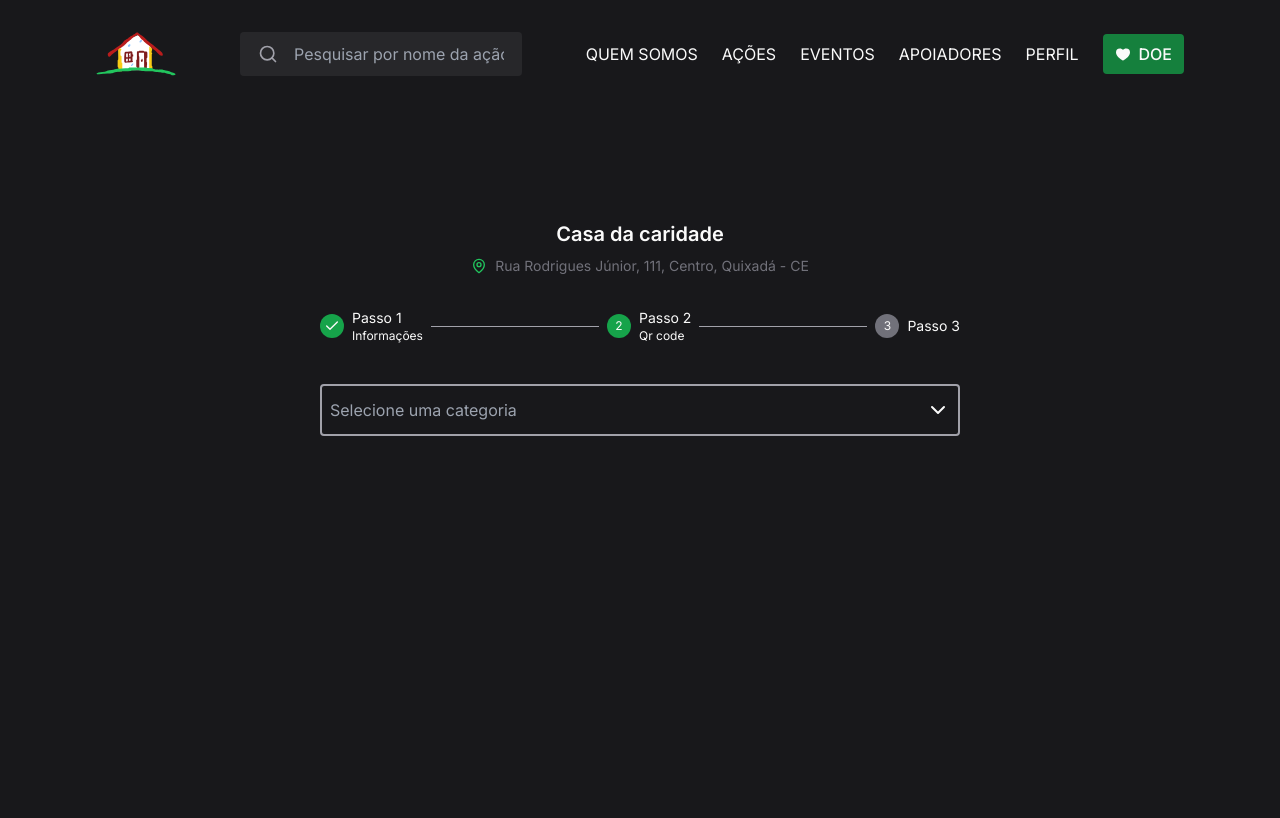
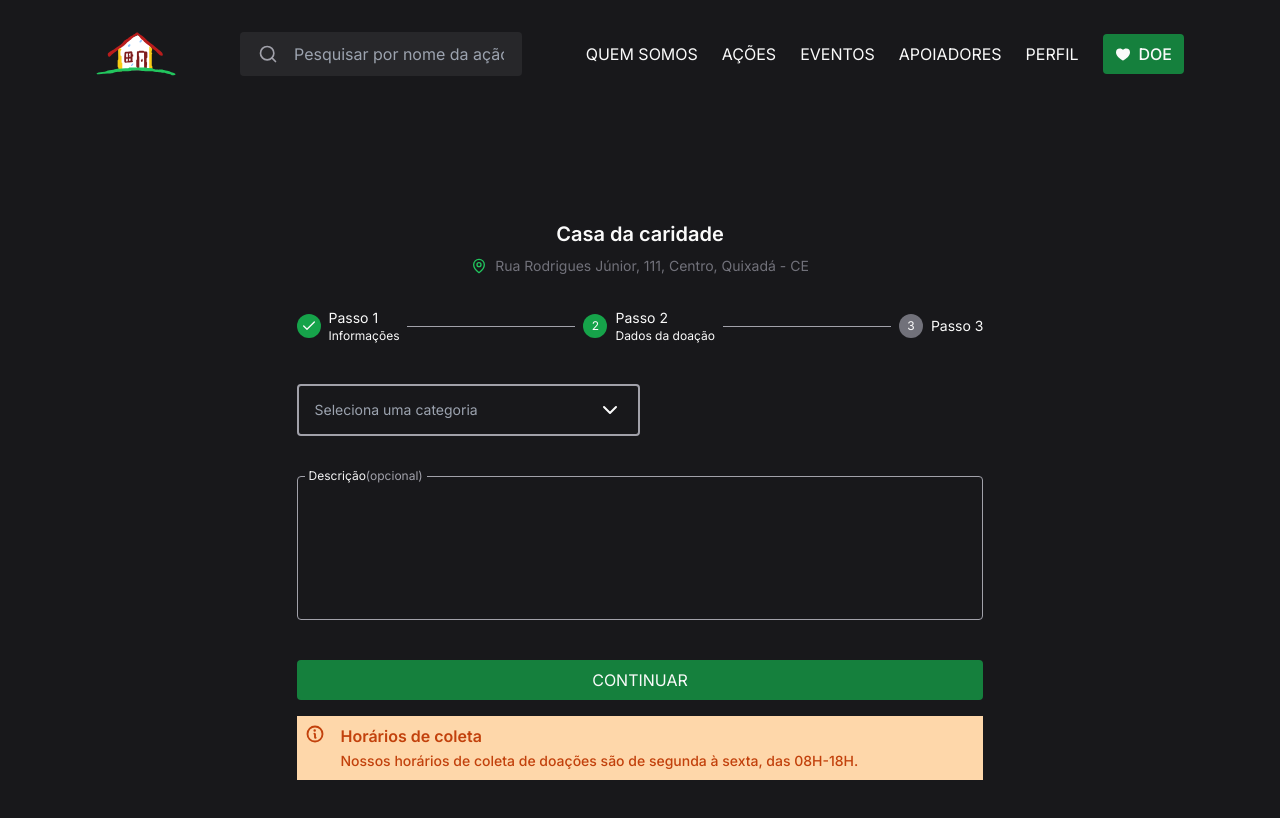
Before and after one commit to gabrielsouzam/abrace-cdc, a React (Vite) app: page /donate/other in a window 1280 px wide. Shown: the top 818 px of the page. Built offline with nearby package versions, Linux system fonts and the light colour scheme.

Commit message:
Finalização das telas da aba de doações

```diff
--- a/src/pages/_layouts/app.tsx
+++ b/src/pages/_layouts/app.tsx
@@ -1,11 +1,10 @@
-
 import { Outlet } from 'react-router-dom'
 
 import { AppHeader } from './components/app-header'
 
 export function AppLayout() {
   return (
-    <div className="mb-24 text-zinc-50 ">
+    <div className="pb-24 text-zinc-50 ">
       <AppHeader />
       <Outlet />
     </div>
--- a/src/pages/app/donate/donation/components/donation-stage.tsx
+++ b/src/pages/app/donate/donation/components/donation-stage.tsx
@@ -4,9 +4,13 @@ import { Line } from './line'
 
 interface DonationStageProps {
   stage: number
+  type?: 'monetary' | 'other'
 }
 
-export function DonationStage({ stage }: DonationStageProps) {
+export function DonationStage({
+  stage,
+  type = 'monetary',
+}: DonationStageProps) {
   return (
     <div className="mb-10 flex items-center space-x-2">
       <div className="flex items-center gap-2">
@@ -28,7 +32,15 @@ export function DonationStage({ stage }: DonationStageProps) {
         </span>
         <div className="flex flex-col">
           <span className="text-sm">Passo 2</span>
-          {stage > 1 ? <span className="text-xs">Qr code</span> : <></>}
+          {stage > 1 ? (
+            type === 'monetary' ? (
+              <span className="text-xs">Qr code</span>
+            ) : (
+              <span className="text-xs">Dados da doação</span>
+            )
+          ) : (
+            <></>
+          )}
         </div>
       </div>
       <Line />
--- a/src/pages/app/donate/donation/other-donation.tsx
+++ b/src/pages/app/donate/donation/other-donation.tsx
@@ -1,36 +1,129 @@
+import { Info } from '@phosphor-icons/react'
 import * as Select from '@radix-ui/react-select'
-import { ChevronDown } from 'lucide-react'
+import { CheckIcon, ChevronDownIcon } from 'lucide-react'
+import { Controller, useForm } from 'react-hook-form'
+import { useNavigate } from 'react-router-dom'
+import { z } from 'zod'
 
 import { DonationStage } from './components/donation-stage'
+
+const otherDonationSchema = z.object({
+  category: z.string(),
+  description: z.string().optional(),
+})
+
+type OtherDonationForm = z.infer<typeof otherDonationSchema>
+
 export function OtherDonation() {
+  const navigate = useNavigate()
+  const { handleSubmit, register, control } = useForm<OtherDonationForm>()
+
+  function handleOtherDonation(data: OtherDonationForm) {
+    console.log(data)
+
+    navigate('/donate/success')
+  }
+
   return (
     <div>
-      <DonationStage stage={2} />
+      <DonationStage stage={2} type="other" />
 
-      <form>
-        <Select.Root>
+      <form
+        className="mb-4 flex flex-col"
+        onSubmit={handleSubmit(handleOtherDonation)}
+      >
+        <Controller
+          control={control}
+          name="category"
+          render={({ field }) => {
+            return (
+              <Select.Root onValueChange={field.onChange} value={field.value}>
                 <Select.Trigger
-            aria-label="Categoria"
-            className="inline-flex w-full items-center justify-between rounded border-2 border-solid border-zinc-400 px-2 py-3 focus:outline-none data-[placeholder]:text-gray-400"
+                  className="mb-6 inline-flex w-1/2 items-center justify-between gap-1 rounded border-2 border-solid
+                border-zinc-400 bg-transparent px-4 py-3 text-sm outline-none focus:shadow-[0_0_0_1px]
+                focus:shadow-white data-[placeholder]:text-gray-400"
+                  aria-label="Food"
                 >
-            <Select.Value placeholder="Selecione uma categoria" />
-            <Select.Icon className="h-6 w-6 text-zinc-50">
-              <ChevronDown />
+                  <Select.Value placeholder="Seleciona uma categoria" />
+                  <Select.Icon className="text-zinc-50">
+                    <ChevronDownIcon />
                   </Select.Icon>
                 </Select.Trigger>
                 <Select.Portal>
-            <Select.Content className=" overflow-hidden rounded-md bg-white shadow-[0px_10px_38px_-10px_rgba(22,_23,_24,_0.35),0px_10px_20px_-15px_rgba(22,_23,_24,_0.2)]">
-              <Select.Viewport className="p-2">
+                  <Select.Content className=" overflow-hidden rounded-md bg-zinc-800 shadow-[0px_10px_38px_-10px_rgba(22,_23,_24,_0.35),0px_10px_20px_-15px_rgba(22,_23,_24,_0.2)]">
+                    <Select.Viewport className="p-1">
                       <Select.Group>
-                  <Select.Label>Categorias</Select.Label>
-                  <Select.Item value="roupa">Roupa</Select.Item>
-                  <Select.Item value="comida">comida</Select.Item>
+                        <Select.Label className="px-6 py-2 text-sm text-zinc-300">
+                          Categorias
+                        </Select.Label>
+                        <Select.Item
+                          value="Roupa"
+                          className="relative flex h-7 select-none items-center rounded px-6 text-sm text-zinc-100 hover:cursor-pointer data-[disabled]:pointer-events-none data-[highlighted]:bg-zinc-600 data-[disabled]:text-zinc-600 data-[highlighted]:text-zinc-300 data-[highlighted]:outline-none"
+                        >
+                          <Select.ItemText>Roupa</Select.ItemText>
+                          <Select.ItemIndicator className="absolute left-1 inline-flex h-4 w-4 items-center justify-center">
+                            <CheckIcon />
+                          </Select.ItemIndicator>
+                        </Select.Item>
+                        <Select.Item
+                          value="Alimento"
+                          className="relative flex h-7 select-none items-center rounded px-6 text-sm text-zinc-100 hover:cursor-pointer data-[disabled]:pointer-events-none data-[highlighted]:bg-zinc-600 data-[disabled]:text-zinc-600 data-[highlighted]:text-zinc-300 data-[highlighted]:outline-none"
+                        >
+                          <Select.ItemText>Alimento</Select.ItemText>
+                          <Select.ItemIndicator className="absolute left-1 inline-flex h-4 w-4 items-center justify-center">
+                            <CheckIcon />
+                          </Select.ItemIndicator>
+                        </Select.Item>
+                        <Select.Item
+                          value="Moradia"
+                          className="relative flex h-7 select-none items-center rounded px-6 text-sm text-zinc-100 hover:cursor-pointer data-[disabled]:pointer-events-none data-[highlighted]:bg-zinc-600 data-[disabled]:text-zinc-600 data-[highlighted]:text-zinc-300 data-[highlighted]:outline-none"
+                        >
+                          <Select.ItemText>Moradia</Select.ItemText>
+                          <Select.ItemIndicator className="absolute left-1 inline-flex h-4 w-4 items-center justify-center">
+                            <CheckIcon />
+                          </Select.ItemIndicator>
+                        </Select.Item>
                       </Select.Group>
+
+                      <Select.Separator className="bg-violet6 m-[5px] h-[1px]" />
                     </Select.Viewport>
+                    <Select.ScrollDownButton className="flex h-[25px] cursor-default items-center justify-center bg-white text-violet-500">
+                      <ChevronDownIcon />
+                    </Select.ScrollDownButton>
                   </Select.Content>
                 </Select.Portal>
               </Select.Root>
+            )
+          }}
+        />
+
+        <span className="relative left-2 top-2 inline text-xs">
+          <span className="bg-zinc-900 pl-1 text-zinc-100">Descrição</span>
+          <span className="bg-zinc-900 pr-1 text-zinc-400">(opcional)</span>
+        </span>
+
+        <div className="mb-10 flex h-36 items-start rounded border-1 border-solid border-zinc-400 p-2 outline-none">
+          <textarea
+            className="h-full w-full resize-none overflow-hidden bg-transparent text-sm outline-none"
+            {...register('description')}
+          />
+        </div>
+
+        <button className="w-full rounded bg-green-700 p-2" type="submit">
+          CONTINUAR
+        </button>
       </form>
+
+      <div className="flex w-full items-start gap-4 bg-orange-200 p-2 text-orange-700">
+        <Info className="h-5 w-5" weight="bold" />
+        <div>
+          <span className="block font-semibold">Horários de coleta</span>
+          <span className="text-sm font-medium">
+            Nossos horários de coleta de doações são de segunda à sexta, das
+            08H-18H.
+          </span>
+        </div>
+      </div>
     </div>
   )
 }
--- a/tailwind.config.js
+++ b/tailwind.config.js
@@ -10,6 +10,9 @@ export default {
         0.25: '0.0625rem',
         2.5: '0.625rem',
       },
+      borderWidth: {
+        1: '1px',
+      },
     },
   },
   plugins: [],
```
Also changed, not shown: src/pages/app/donate/donation/components/select-item.tsx (deleted). Lines whose indentation alone changed are shown as unchanged.
